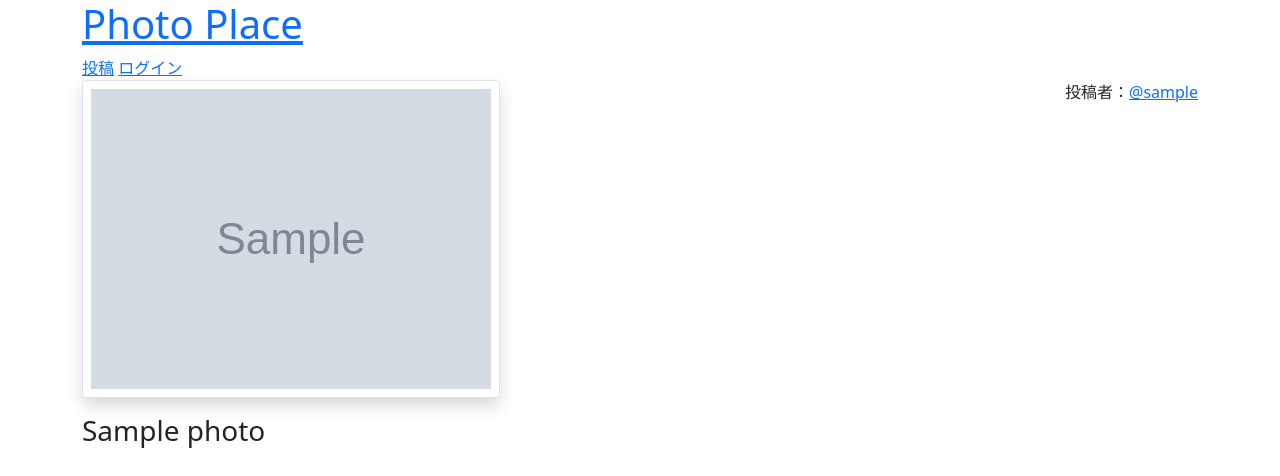
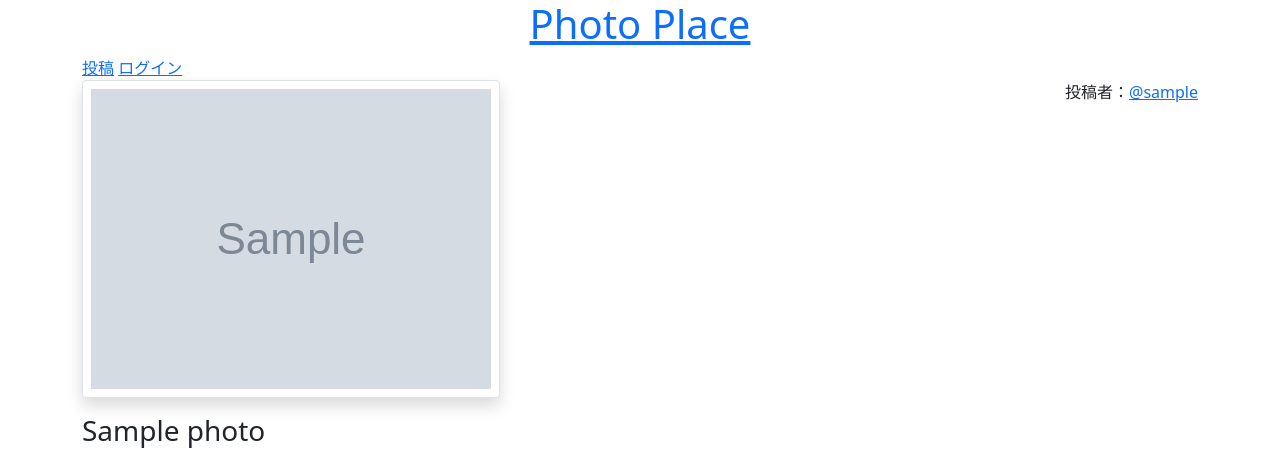
Before and after one commit to J-tano24/Portfolio, a Django app: page /photos/1/ in a window 1280 px wide. Shown: the top 476 px of the page. Run offline with Django 3.2, Linux system fonts and the light colour scheme; tables that the repository leaves empty hold one stand-in row (values such as "Sample post"); grey boxes marked "Sample" are stand-in pictures; some libraries are stand-ins or nearby versions.

Commit message:
detail maker setting

```diff
--- a/app/templates/app/base.html
+++ b/app/templates/app/base.html
@@ -10,10 +10,7 @@
 <body>
   <header>
     <div class="container">
-      <h1><a href="{% url 'app:index' %}">Photo Place</a></h1>
-      <div class="">
-
-      </div>
+      <h1 style="text-align: center;"><a href="{% url 'app:index' %}">Photo Place</a></h1>
 
       <div class="header-menu">
         <a href="{% url 'app:photos_new' %}">投稿</a>
--- a/app/templates/app/photos_detail.html
+++ b/app/templates/app/photos_detail.html
@@ -11,7 +11,7 @@
     <a href="{% url 'app:users_detail' photo.post_user.id %}">@{{ photo.post_user }}</a>
   </div>
 
-  <h3>{{ photo.place_name }}</h3>
+  <h3 id="place_name">{{ photo.place_name }}</h3>
 
   <div class="point-fav-del-section" style="display: flex;">
     <!-- お気に入りボタン -->
@@ -45,40 +45,98 @@
     var marker;
     var infoWindow;
 
-    function initMap() {;
+    function initMap() {
     var gmap = document.getElementById('gmap');
+    // var gmap = $('#gmap')
     map = new google.maps.Map(gmap, {
       center: {lat: 52.215933, lng: 19.134422},
       zoom: 3.8,
       mapTypeId: 'hybrid',
-        title: "here",
     });
 
-      // 検索実行ボタンが押されたとき
-      google.maps.event.addListener(map, 'click', function(e) {
-        var marker = new google.maps.Marker({
-        position: e.latLng,
-        // （Geocoding：名称・地名・住所などの情報を、緯度経度の座標値に変換してくれる）Googleサーバーに送信するGecoderの新しいインスタンスを作成。
+    window.addEventListener('load', function() {
+      var place = $("#place_name").text();
+      // Geocoding：名称・地名・住所などの情報を、緯度経度の座標値に変換してくれる。ジオコードリクエストをGoogleサーバーに送信するGeocoderの新しいインスタンスを作成。https://www.google-mapi.com/event-data-processing/geocoding/
+      var geocoder = new google.maps.Geocoder();
 
-        map: this,  //this は map を意味します
-         animation: google.maps.Animation.DROP
+      geocoder.geocode({
+        'address': place,
+        'region': 'eu', //地域をEUに限定(ccTLD)https://www.nic.ad.jp/ja/dom/types.html
+      }, function(results, status) {
+        if (status == google.maps.GeocoderStatus.OK) {
+          console.log(results)
+
+          var bounds = new google.maps.LatLngBounds();
+          //LatLngBoundsプロパティ：設定すると、ユーザーは指定された範囲内でのみパン及びズームができる。
+
+          for (var i in results) {
+            if (results[0].geometry) {
+              // 緯度経度を取得
+              var latlng = results[0].geometry.location;
+              // latlng.latだけだとconsoleでf()と出てるのが分かる。要は、関数の形(latlng.lat())にすれば、なにか値が取れると推測できる。
+              // var lat = latlng.lat()
+              // var lng = latlng.lng()
+              // // // 取得したタグのvalueにAPIで取得した値を入れる。
+              // $('#id_lat').val(lat)
+              // $('#id_lng').val(lng)
+
+              // 住所を取得
+              var address = results[0].formatted_address;
+              // 検索結果地が含まれるように範囲を拡大
+              bounds.extend(latlng);
+              // マーカーのセット
+              setMarker(latlng);
+              // マーカーへの吹き出しの追加
+              setInfoW(place, latlng, address);
+              // マーカーにクリックイベントを追加
+              markerEvent();
+            }
+          }
+        } else if (status == google.maps.GeocoderStatus.ZERO_RESULTS) {
+          alert("見つかりません");
+        } else {
+          console.log(status);
+          alert("エラー発生");
+        }
       });
 
-    var infoWindow = new google.maps.InfoWindow({
-      content: e.latLng.toString() //イベントの発生した位置を toString() で文字列に変換
     });
 
-    //マーカーのイベント
-    google.maps.event.addListener(marker, 'click', function() {
-      infoWindow.open(map, marker); //marker の位置に情報ウィンドウを表示
+    // 結果クリアーボタン押下時
+    document.getElementById('clear').addEventListener('click', function() {
+      deleteMakers();
     });
 
-    //情報ウィンドウののイベント
-    google.maps.event.addListener(infoWindow, 'closeclick', function() {
-      marker.setMap(null);  //マーカーを削除
+  }
+
+  function setMarker(setplace) {
+    deleteMakers();
+    marker = new google.maps.Marker({
+      position: setplace,
+      map: map,
+      animation: google.maps.Animation
     });
+  }
+
+  function deleteMakers() {
+    if(marker != null){
+      marker.setMap(null);
+    }
+    marker = null;
+  }
+
+  // マーカーへの吹き出しの追加
+  function setInfoW(place, latlng, address) {
+    infoWindow = new google.maps.InfoWindow({
+      content: address + "<br><br><a href='http://www.google.com/search?q=" + place + "&tbm=isch' gmap='_blank'>画像検索 by google</a>"
     });
+  }
 
+  // クリックイベント
+  function markerEvent() {
+    marker.addListener('click', function() {
+      infoWindow.open(map, marker);
+    });
   }
 
 </script>
@@ -89,9 +147,4 @@
 <script src="https://code.jquery.com/jquery-3.5.1.min.js" integrity="sha256-9/aliU8dGd2tb6OSsuzixeV4y/faTqgFtohetphbbj0=" crossorigin="anonymous"></script>
 
 
-
-</div>
-
-
-
 {% endblock %}
--- a/app/views.py
+++ b/app/views.py
@@ -129,6 +129,7 @@ def photos_detail(request, pk):
 def photos_delete(request, pk):
   photo = get_object_or_404(Photo, pk=pk)
   photo.delete()
+  messages.success(request, "１件の投稿が削除されました。")
   return redirect('app:users_detail', request.user.id)
 
 def photos_category(request, category):
```
Lines whose indentation alone changed are shown as unchanged.
